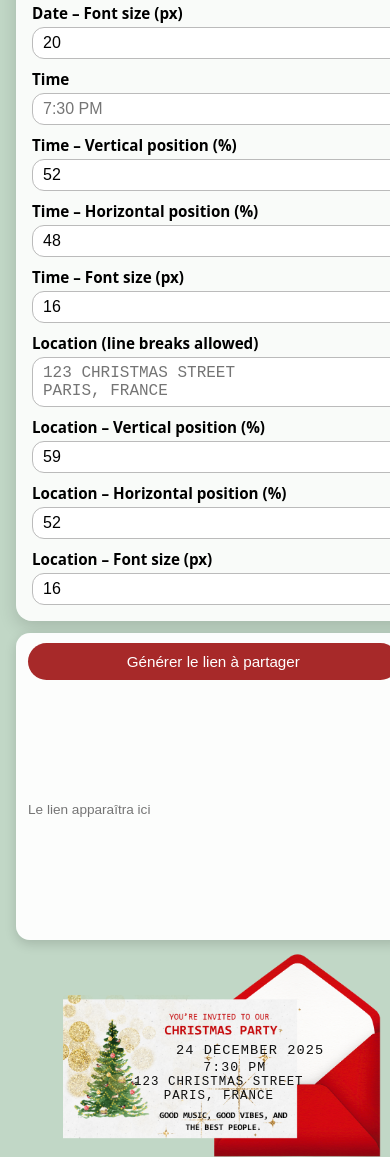
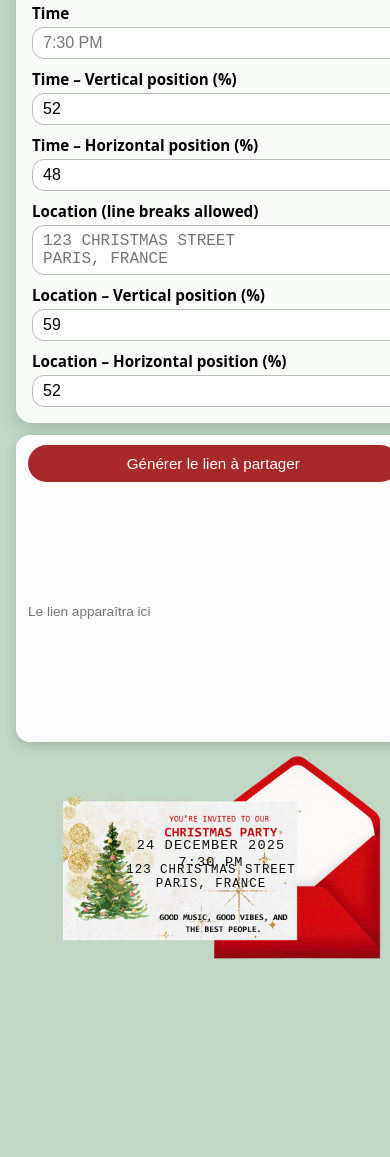
Before and after one commit to RihemTaieb/EUPHORICHRISTMAS., a plain HTML site: page invitation.html in a window 390 px wide. Shown: the part 328-1485 px from the top of the page. After the commit the page ends 1309 px from the top, so only its background shows below. Drawn offline with Linux system fonts and the light colour scheme.

Commit message:
Description du changement

```diff
--- a/invitation.html
+++ b/invitation.html
@@ -1,8 +1,11 @@
 <!DOCTYPE html>
 <html lang="fr">
 <head>
+
   <meta charset="UTF-8" />
+
       <meta name="viewport" content="width=device-width, initial-scale=1" />
+
   <title>Invitation Noël personnalisée</title>
 
   <style>
@@ -36,6 +39,7 @@
   margin-bottom: 8px;
 }
 
+/* Titre de la zone de personnalisation */
 .customization-title {
   margin: 0 0 4px;
   font-size: 1.4rem;
@@ -44,6 +48,7 @@
   text-transform: uppercase;
 }
 
+/* Petit texte sous le titre */
 .customization-subtitle {
   margin: 0 0 12px;
   font-size: 0.9rem;
@@ -78,6 +83,7 @@
   min-height: 48px;
 }
 
+/* Location sur toute la largeur */
 .form-group.location-group {
   grid-column: 1 / -1;
 }
@@ -137,31 +143,31 @@
   font-family: "Courier New", monospace;
   letter-spacing: 0.08em;
 }
+
+/* Font-size responsive : min, préféré, max */
 .date-text {
   top: 44%;
-  left: 44%;
-  /* min 10px, préféré = variable, max = 3.5vw → plus petit sur mobile */
-  font-size: clamp(10px, var(--date-font-size, 14px), 3.5vw);
+  left: 41%;
+  font-size: clamp(12px, 2.8vw, 20px);
   white-space: nowrap;
 }
 
 .time-text {
-  top: 57%;
-  left: 48%;
-  font-size: clamp(10px, var(--time-font-size, 16px), 3.4vw);
+  top: 52%;
+  left: 38%;
+  font-size: clamp(12px, 2.6vw, 18px);
   white-space: nowrap;
 }
 
 .place-text {
-  top: 70%;
+  top: 59%;
   left: 52%;
   transform: translateX(-50%);
-  font-size: clamp(9px, var(--place-font-size, 12px), 3.2vw);
-  max-width: 60%;
+  font-size: clamp(11px, 2.4vw, 16px);
+  max-width: 80%;
   white-space: pre-line;
   text-align: center;
 }
-
 
 /* Bloc audio sous la carte – caché par défaut */
 .audio-wrapper {
@@ -184,6 +190,7 @@
   border-radius: 8px;
 }
 
+/* Lien vers la chanson (YouTube / Spotify...) */
 .song-link {
   font-size: 0.9rem;
   text-decoration: none;
@@ -195,6 +202,7 @@
   text-decoration: underline;
 }
 
+/* ✅ Mode "vue partagée" : on cache les inputs + partage, et on AFFICHE l'audio */
 body.view-only .form-wrapper,
 body.view-only .share-wrapper {
   display: none;
@@ -230,7 +238,6 @@
   .form-group input,
   .form-group textarea { font-size: 1rem; }
 }
-
 /* 📱 MOBILE FIX – agrandir la carte */
 @media (max-width: 600px) {
   .card-wrapper {
@@ -238,13 +245,23 @@
     height: auto;
     aspect-ratio: unset;
     background-size: cover !important;
-      padding-bottom: 60%;
+    padding-bottom: 60%;  /* hauteur approximative */
+  }
+
+  .date-text,
+  .time-text,
+  .place-text {
+    transform: translate(-50%, -50%);
+    font-size: 3.5vw !important;
+    left: 50% !important;  /* centrer automatiquement */
   }
 
   .place-text {
     max-width: 80%;
+    font-size: 3.2vw !important;
   }
-
+}
+@media (max-width: 600px) {
   .form-wrapper {
     width: 95vw;
     padding: 16px;
@@ -261,11 +278,13 @@
     max-width: none;
   }
 }
+
   </style>
 </head>
 <body>
 
   <!-- FORMULAIRE DE PERSONNALISATION -->
+
 <div class="form-wrapper">
   <div class="form-header">
     <h2 class="customization-title">
@@ -275,7 +294,6 @@
       Edit the date, time and location so the card matches your event.
     </p>
   </div>
-
   <!-- DATE -->
   <div class="form-group">
     <label for="dateInput">Date</label>
@@ -288,10 +306,6 @@
   <div class="form-group">
     <label for="dateLeftInput">Date – Horizontal position (%)</label>
     <input id="dateLeftInput" type="number" min="0" max="100" step="0.5" value="41" />
-    </div>
-    <div class="form-group">
-      <label for="dateSizeInput">Date – Font size (px)</label>
-      <input id="dateSizeInput" type="number" min="8" max="40" step="1" value="20" />
   </div>
 
   <!-- TIME -->
@@ -307,13 +321,9 @@
     <label for="timeLeftInput">Time – Horizontal position (%)</label>
     <input id="timeLeftInput" type="number" min="0" max="100" step="0.5" value="48" />
   </div>
-    <div class="form-group">
-      <label for="timeSizeInput">Time – Font size (px)</label>
-      <input id="timeSizeInput" type="number" min="8" max="40" step="1" value="16" />
-    </div>
 
   <!-- LOCATION -->
-    <div class="form-group location-group">
+  <div class="form-group">
     <label for="placeInput">Location (line breaks allowed)</label>
     <textarea
       id="placeInput"
@@ -327,10 +337,6 @@
   <div class="form-group">
     <label for="placeLeftInput">Location – Horizontal position (%)</label>
     <input id="placeLeftInput" type="number" min="0" max="100" step="0.5" value="52" />
-    </div>
-    <div class="form-group">
-      <label for="placeSizeInput">Location – Font size (px)</label>
-      <input id="placeSizeInput" type="number" min="8" max="40" step="1" value="16" />
   </div>
 </div>
 
@@ -358,6 +364,7 @@
     </div>
   </div>
 
+
   <!-- AUDIO + LIEN CHANSON (uniquement en mode lien partagé) -->
   <div class="audio-wrapper">
     <h3>Listen to "Euphoric Christmas"</h3>
@@ -376,6 +383,7 @@
     </a>
   </div>
 
+
   <script>
     // Inputs
     const dateInput      = document.getElementById('dateInput');
@@ -388,10 +396,6 @@
     const timeLeftInput  = document.getElementById('timeLeftInput');
     const placeTopInput  = document.getElementById('placeTopInput');
     const placeLeftInput = document.getElementById('placeLeftInput');
-
-    const dateSizeInput  = document.getElementById('dateSizeInput');
-    const timeSizeInput  = document.getElementById('timeSizeInput');
-    const placeSizeInput = document.getElementById('placeSizeInput');
 
     // Textes sur la carte
     const dateText  = document.getElementById('dateText');
@@ -413,10 +417,6 @@
     const defaultTimeLeft  = 84;
     const defaultPlaceTop  = 59;
     const defaultPlaceLeft = 52;
-
-    const defaultDateSize  = 20;
-    const defaultTimeSize  = 16;
-    const defaultPlaceSize = 16;
 
     function updateCardFromInputs() {
       // Contenu
@@ -447,38 +447,18 @@
       const safePlaceLeft = !isNaN(placeLeftVal) ? placeLeftVal : defaultPlaceLeft;
       placeText.style.top  = safePlaceTop + '%';
       placeText.style.left = safePlaceLeft + '%';
-
-      // TAILLE D'ÉCRITURE
-      const dateSizeVal  = parseFloat(dateSizeInput.value);
-const timeSizeVal  = parseFloat(timeSizeInput.value);
-const placeSizeVal = parseFloat(placeSizeInput.value);
-
-// On stocke la taille dans une variable CSS, utilisée par clamp() dans le CSS
-dateText.style.setProperty(
-  '--date-font-size',
-  (isNaN(dateSizeVal) ? defaultDateSize : dateSizeVal) + 'px'
-);
-timeText.style.setProperty(
-  '--time-font-size',
-  (isNaN(timeSizeVal) ? defaultTimeSize : timeSizeVal) + 'px'
-);
-placeText.style.setProperty(
-  '--place-font-size',
-  (isNaN(placeSizeVal) ? defaultPlaceSize : placeSizeVal) + 'px'
-);
-
     }
 
     // Écouteurs
-    [
-      dateInput, timeInput, placeInput,
-      dateTopInput, dateLeftInput,
-      timeTopInput, timeLeftInput,
-      placeTopInput, placeLeftInput,
-      dateSizeInput, timeSizeInput, placeSizeInput
-    ].forEach(el => {
-      el.addEventListener('input', updateCardFromInputs);
-    });
+    dateInput.addEventListener('input', updateCardFromInputs);
+    timeInput.addEventListener('input', updateCardFromInputs);
+    placeInput.addEventListener('input', updateCardFromInputs);
+    dateTopInput.addEventListener('input', updateCardFromInputs);
+    dateLeftInput.addEventListener('input', updateCardFromInputs);
+    timeTopInput.addEventListener('input', updateCardFromInputs);
+    timeLeftInput.addEventListener('input', updateCardFromInputs);
+    placeTopInput.addEventListener('input', updateCardFromInputs);
+    placeLeftInput.addEventListener('input', updateCardFromInputs);
 
     // Init depuis URL
     function initFromURL() {
@@ -495,26 +475,18 @@ placeText.style.setProperty(
       const urlPlaceTop  = params.get('placeTop');
       const urlPlaceLeft = params.get('placeLeft');
 
-      const urlDateSize  = params.get('dateSize');
-      const urlTimeSize  = params.get('timeSize');
-      const urlPlaceSize = params.get('placeSize');
-
       let hasParams = false;
 
       if (urlDate)  { dateInput.value  = urlDate;  hasParams = true; }
       if (urlTime)  { timeInput.value  = urlTime;  hasParams = true; }
       if (urlPlace) { placeInput.value = urlPlace; hasParams = true; }
 
-      if (urlDateTop)   { dateTopInput.value   = urlDateTop;   hasParams = true; }
-      if (urlDateLeft)  { dateLeftInput.value  = urlDateLeft;  hasParams = true; }
-      if (urlTimeTop)   { timeTopInput.value   = urlTimeTop;   hasParams = true; }
-      if (urlTimeLeft)  { timeLeftInput.value  = urlTimeLeft;  hasParams = true; }
-      if (urlPlaceTop)  { placeTopInput.value  = urlPlaceTop;  hasParams = true; }
-      if (urlPlaceLeft) { placeLeftInput.value = urlPlaceLeft; hasParams = true; }
-
-      if (urlDateSize)  { dateSizeInput.value  = urlDateSize;  hasParams = true; }
-      if (urlTimeSize)  { timeSizeInput.value  = urlTimeSize;  hasParams = true; }
-      if (urlPlaceSize) { placeSizeInput.value = urlPlaceSize; hasParams = true; }
+      if (urlDateTop)  { dateTopInput.value  = urlDateTop;  hasParams = true; }
+      if (urlDateLeft) { dateLeftInput.value = urlDateLeft; hasParams = true; }
+      if (urlTimeTop)  { timeTopInput.value  = urlTimeTop;  hasParams = true; }
+      if (urlTimeLeft) { timeLeftInput.value = urlTimeLeft; hasParams = true; }
+      if (urlPlaceTop) { placeTopInput.value = urlPlaceTop; hasParams = true; }
+      if (urlPlaceLeft){ placeLeftInput.value= urlPlaceLeft;hasParams = true; }
 
       updateCardFromInputs();
 
@@ -540,10 +512,6 @@ placeText.style.setProperty(
       if (placeTopInput.value)  params.set('placeTop',  placeTopInput.value);
       if (placeLeftInput.value) params.set('placeLeft', placeLeftInput.value);
 
-      if (dateSizeInput.value)  params.set('dateSize',  dateSizeInput.value);
-      if (timeSizeInput.value)  params.set('timeSize',  timeSizeInput.value);
-      if (placeSizeInput.value) params.set('placeSize', placeSizeInput.value);
-
       const fullUrl = params.toString()
         ? `${baseUrl}?${params.toString()}`
         : baseUrl;
@@ -555,7 +523,6 @@ placeText.style.setProperty(
 
     // Init de base
     updateCardFromInputs();
-
     // 🎵 Lancer la chanson après la première interaction en mode lien partagé
 document.addEventListener('click', () => {
   if (document.body.classList.contains('view-only')) {
@@ -565,6 +532,7 @@ placeText.style.setProperty(
     }
   }
 }, { once: true });
+
   </script>
 
 </body>
```
Lines whose indentation alone changed are shown as unchanged.
